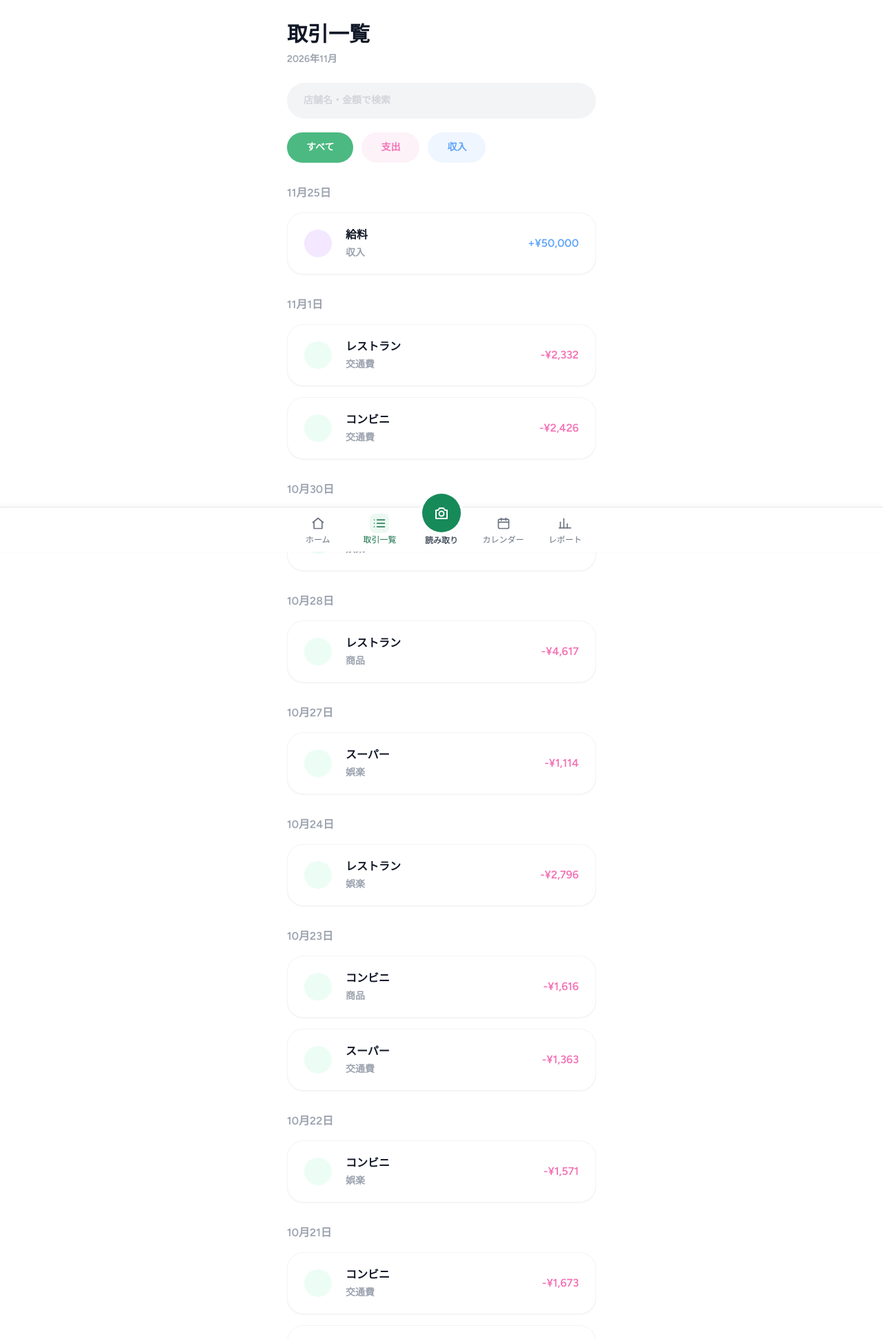
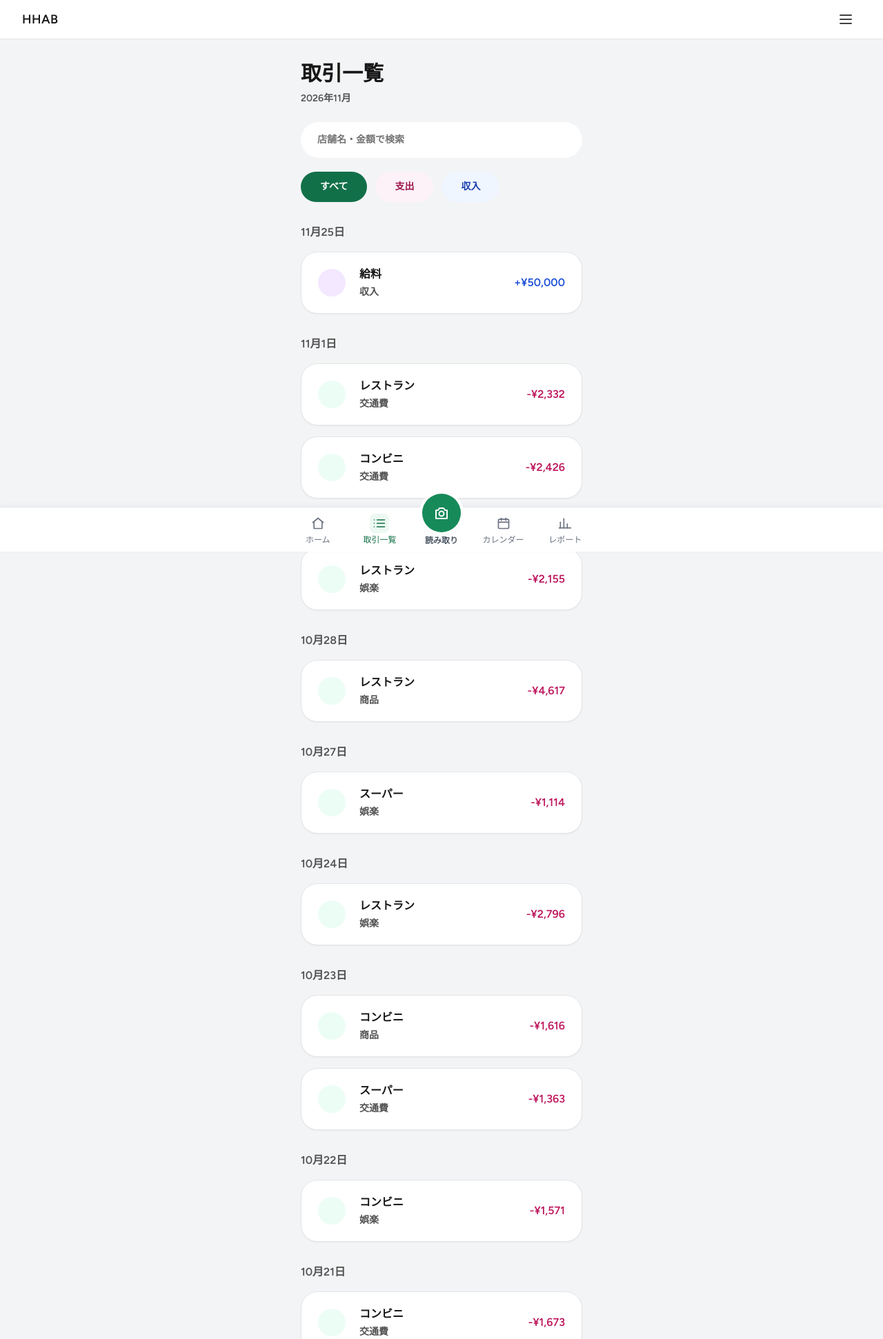
Before and after one commit to Waroshi/HHAB, a Laravel app: page /transaction in a window 1280 px wide. Shown: the top 1942 px of the page at 69% size. Run offline with Laravel 12, Linux system fonts and the light colour scheme; data comes from the database, SQL or seed files in the repository; style sheets or scripts are compiled from the project's sources; some libraries are stand-ins or nearby versions.

Commit message:
feat:transaction画面のダークモード対応とヘッダー適応

```diff
--- a/resources/js/Pages/Transaction.jsx
+++ b/resources/js/Pages/Transaction.jsx
@@ -1,11 +1,9 @@
 // resources/js/Pages/Transaction.jsx
 // Shows the mobile transaction list screen.
 // Exists so users can search and filter income and expense transactions.
-// RELATED FILES: app/Http/Controllers/TransactionController.php, resources/js/Components/BottomNavbar.jsx, routes/web.php
+// RELATED FILES: app/Http/Controllers/TransactionController.php, resources/js/Layouts/AuthenticatedLayout.jsx, routes/web.php
 
-import BottomNavbar from '@/Components/BottomNavbar';
-import Card from '@/Components/Card';
-import { ChevronRightIcon, InfoIcon } from '@/Components/Icons';
+import AuthenticatedLayout from '@/Layouts/AuthenticatedLayout';
 import { Head, router } from '@inertiajs/react';
 import { useMemo, useState } from 'react';
 
@@ -51,12 +49,12 @@ export default function Transaction({
     };
 
     return (
-        <main className="min-h-screen bg-white px-5 pb-24 pt-8">
+        <AuthenticatedLayout>
             <Head title="取引一覧" />
 
-            <section className="mx-auto max-w-md">
-                <h1 className="text-3xl font-bold text-gray-900">取引一覧</h1>
-                <p className="mt-2 text-sm font-semibold text-gray-400">
+            <section className="mx-auto max-w-md px-5 pb-8 pt-8 text-neutral-900 dark:text-neutral-100">
+                <h1 className="text-3xl font-bold">取引一覧</h1>
+                <p className="mt-2 text-sm font-semibold text-neutral-600 dark:text-neutral-400">
                     {currentMonth}
                 </p>
 
@@ -66,11 +64,11 @@ export default function Transaction({
                         value={search}
                         onChange={(e) => setSearch(e.target.value)}
                         placeholder="店舗名・金額で検索"
-                        className="w-full rounded-full border-0 bg-gray-100 px-6 py-4 text-sm font-semibold text-gray-700 placeholder:text-gray-300 focus:ring-2 focus:ring-[#50C868]"
+                        className="w-full rounded-full border-0 bg-white px-6 py-4 text-sm font-semibold text-neutral-700 placeholder:text-neutral-500 focus:ring-2 focus:ring-brand-500 dark:bg-neutral-800 dark:text-neutral-100 dark:placeholder:text-neutral-400 dark:focus:ring-brand-300"
                     />
                 </form>
 
-                <div className="mt-5 flex gap-3">
+                <div className="mt-5 flex flex-wrap gap-3">
                     <FilterButton
                         active={filters.type === 'all'}
                         color="green"
@@ -97,7 +95,7 @@ export default function Transaction({
                 <div className="mt-8 space-y-8">
                     {Object.entries(groupedTransactions).map(([date, items]) => (
                         <section key={date}>
-                            <h2 className="text-base font-bold text-gray-400">
+                            <h2 className="text-base font-bold text-neutral-600 dark:text-neutral-400">
                                 {date}
                             </h2>
 
@@ -113,29 +111,29 @@ export default function Transaction({
                     ))}
                 </div>
             </section>
-            <BottomNavbar />
-        </main>
+        </AuthenticatedLayout>
     );
 }
 
 function FilterButton({ active, color, onClick, children }) {
     const colors = {
         green: active
-            ? 'bg-[#4CB982] text-white'
-            : 'bg-[#EAF8F1] text-[#4CB982]',
+            ? 'bg-brand-700 text-white dark:bg-brand-300 dark:text-neutral-950'
+            : 'bg-brand-50 text-brand-800 dark:bg-brand-800/30 dark:text-brand-300',
         pink: active
-            ? 'bg-pink-400 text-white'
-            : 'bg-pink-50 text-pink-400',
+            ? 'bg-pink-700 text-white dark:bg-pink-300 dark:text-neutral-950'
+            : 'bg-pink-50 text-pink-800 dark:bg-pink-950/50 dark:text-pink-200',
         blue: active
-            ? 'bg-blue-400 text-white'
-            : 'bg-blue-50 text-blue-400',
+            ? 'bg-blue-700 text-white dark:bg-blue-300 dark:text-neutral-950'
+            : 'bg-blue-50 text-blue-800 dark:bg-blue-950/50 dark:text-blue-200',
     };
 
     return (
         <button
             type="button"
+            aria-pressed={active}
             onClick={onClick}
-            className={`rounded-full px-7 py-3 text-sm font-bold ${colors[color]}`}
+            className={`rounded-full px-7 py-3 text-sm font-bold focus-visible:outline-none focus-visible:ring-2 focus-visible:ring-brand-500 focus-visible:ring-offset-2 dark:focus-visible:ring-brand-300 dark:focus-visible:ring-offset-neutral-950 ${colors[color]}`}
         >
             {children}
         </button>
@@ -146,25 +144,25 @@ function TransactionCard({ transaction }) {
     const isIncome = transaction.type === 'income';
 
     return (
-        <article className="flex items-center rounded-3xl border border-gray-100 bg-white px-6 py-5 shadow-sm">
+        <article className="flex items-center rounded-3xl border border-neutral-200 bg-white px-6 py-5 shadow-sm dark:border-neutral-800 dark:bg-neutral-900 dark:shadow-none">
             <div
                 className={`h-10 w-10 rounded-full ${
-                    isIncome ? 'bg-purple-100' : 'bg-emerald-50'
+                    isIncome ? 'bg-purple-100 dark:bg-purple-900/40' : 'bg-emerald-50 dark:bg-emerald-900/40'
                 }`}
             />
 
             <div className="ml-5 min-w-0 flex-1">
-                <h3 className="truncate text-base font-bold text-gray-900">
+                <h3 className="truncate text-base font-bold">
                     {transaction.title}
                 </h3>
-                <p className="mt-1 text-sm font-semibold text-gray-400">
+                <p className="mt-1 text-sm font-semibold text-neutral-600 dark:text-neutral-400">
                     {transaction.category}
                 </p>
             </div>
 
             <p
                 className={`ml-4 text-base font-extrabold ${
-                    isIncome ? 'text-blue-400' : 'text-pink-400'
+                    isIncome ? 'text-blue-700 dark:text-blue-300' : 'text-pink-700 dark:text-pink-300'
                 }`}
             >
                 {isIncome ? '+' : '-'}¥{Number(transaction.amount).toLocaleString()}
```
